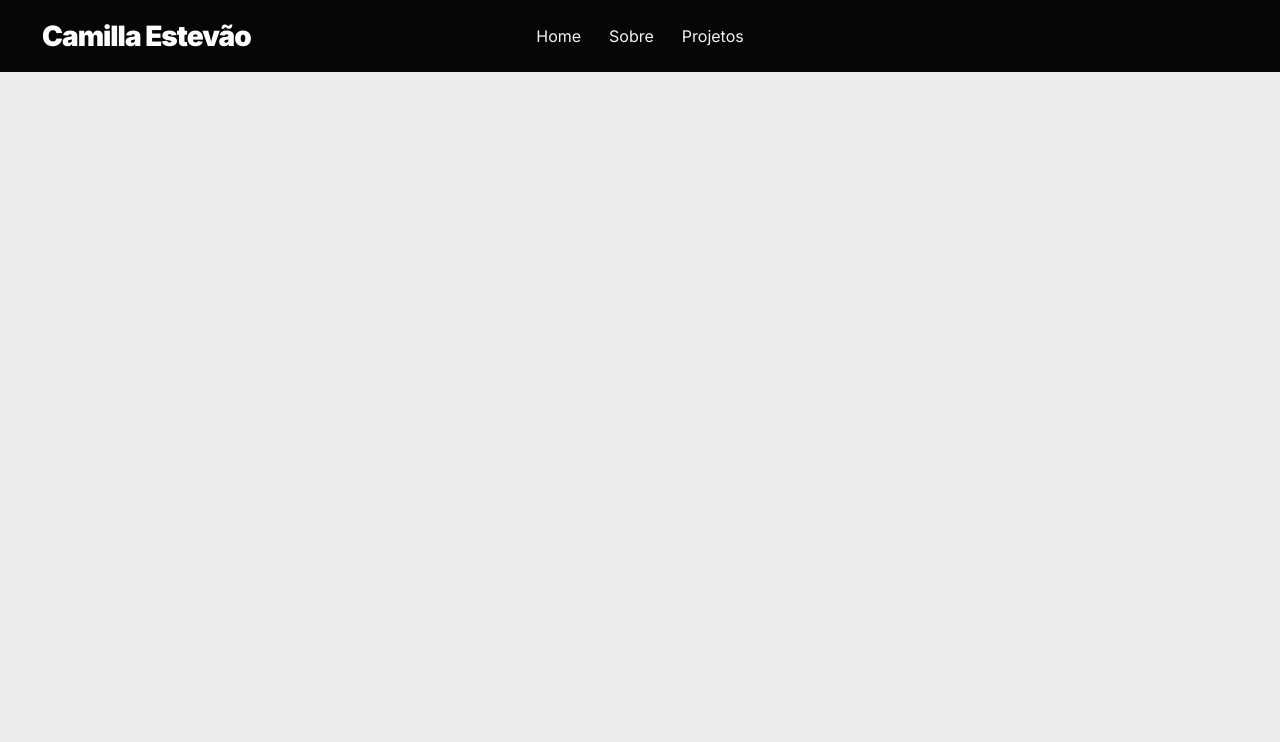
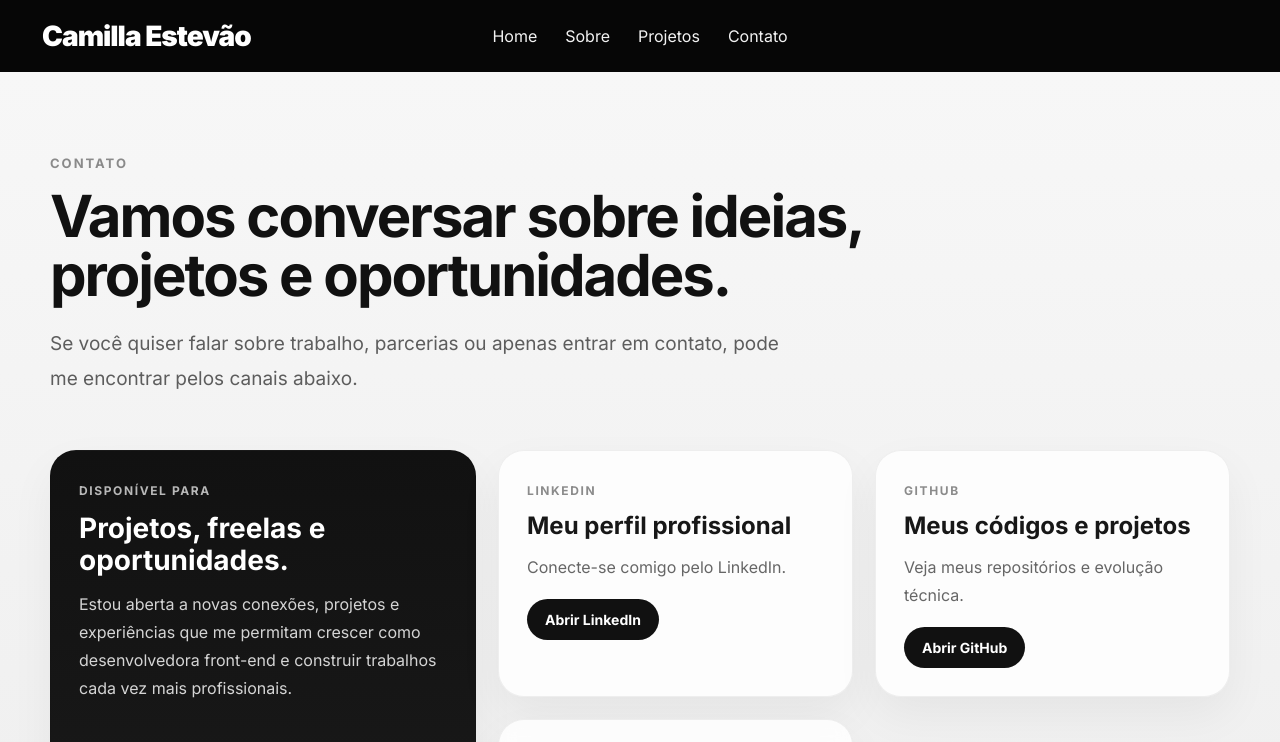
Before and after one commit to CamillaEstevao/portfolio, a React (Vite) app: page /contact in a window 1280 px wide. Shown: the top 742 px of the page. Built offline with nearby package versions, Linux system fonts and the light colour scheme.

Commit message:
nova página de contato

```diff
--- a/src/App.jsx
+++ b/src/App.jsx
@@ -2,6 +2,7 @@ import Header from "./components/Header";
 import Home from "./pages/Home";
 import About from "./pages/About";
 import Projects from "./pages/Projects";
+import Contact from "./pages/Contact";
 import { Routes, Route } from "react-router-dom";
 
 function App() {
@@ -12,6 +13,7 @@ function App() {
         <Route path="/" element={<Home />} />
         <Route path="/about" element={<About />} />
         <Route path="/projects" element={<Projects />} />
+        <Route path="/contact" element={<Contact />} />
       </Routes>
     </>
   );
--- a/src/components/Header.jsx
+++ b/src/components/Header.jsx
@@ -9,6 +9,7 @@ function Header() {
         <Link to="/">Home</Link>
         <Link to="/about">Sobre</Link>
         <Link to="/projects">Projetos</Link>
+        <Link to="/contact">Contato</Link>
       </nav>
     </header>
   );
--- a/src/index.css
+++ b/src/index.css
@@ -914,3 +914,155 @@ a {
     flex-direction: column;
   }
 }
+
+/*Página de Contact*/
+.contact-page {
+  min-height: calc(100vh - 72px);
+  background: linear-gradient(180deg, #f7f7f7 0%, #ededed 100%);
+  padding: 80px 20px 100px;
+}
+
+.contact-hero,
+.contact-grid {
+  width: 100%;
+  max-width: 1180px;
+  margin: 0 auto;
+}
+
+.contact-hero {
+  margin-bottom: 54px;
+}
+
+.contact-eyebrow {
+  display: inline-block;
+  margin-bottom: 16px;
+  font-size: 13px;
+  font-weight: 700;
+  letter-spacing: 2px;
+  text-transform: uppercase;
+  color: #8a8a8a;
+}
+
+.contact-hero h1 {
+  max-width: 900px;
+  font-size: 58px;
+  line-height: 1.02;
+  letter-spacing: -2px;
+  color: #111;
+  margin-bottom: 22px;
+}
+
+.contact-intro {
+  max-width: 760px;
+  font-size: 19px;
+  line-height: 1.8;
+  color: #5d5d5d;
+}
+
+.contact-grid {
+  display: grid;
+  grid-template-columns: 1.2fr 1fr 1fr;
+  gap: 22px;
+}
+
+.contact-card {
+  background: rgba(255, 255, 255, 0.82);
+  backdrop-filter: blur(8px);
+  border: 1px solid rgba(0, 0, 0, 0.06);
+  border-radius: 26px;
+  padding: 28px;
+  box-shadow: 0 18px 45px rgba(0, 0, 0, 0.05);
+}
+
+.contact-card-highlight {
+  grid-row: span 2;
+  background: linear-gradient(180deg, #111 0%, #1c1c1c 100%);
+  color: white;
+}
+
+.contact-card-label {
+  display: inline-block;
+  margin-bottom: 14px;
+  font-size: 12px;
+  font-weight: 700;
+  letter-spacing: 1.6px;
+  text-transform: uppercase;
+  color: #8b8b8b;
+}
+
+.contact-card-highlight .contact-card-label {
+  color: #b8b8b8;
+}
+
+.contact-card h2,
+.contact-card h3 {
+  font-size: 28px;
+  line-height: 1.15;
+  margin-bottom: 14px;
+  color: inherit;
+}
+
+.contact-card h3 {
+  font-size: 24px;
+  color: #171717;
+}
+
+.contact-card p {
+  font-size: 16px;
+  line-height: 1.75;
+  color: #666;
+  margin-bottom: 18px;
+}
+
+.contact-card-highlight p {
+  color: rgba(255, 255, 255, 0.82);
+}
+
+.contact-link {
+  display: inline-flex;
+  align-items: center;
+  justify-content: center;
+  padding: 12px 18px;
+  border-radius: 999px;
+  background: #111;
+  color: white;
+  font-size: 14px;
+  font-weight: 700;
+}
+
+@media (max-width: 980px) {
+  .contact-hero h1 {
+    font-size: 44px;
+  }
+
+  .contact-grid {
+    grid-template-columns: 1fr;
+  }
+
+  .contact-card-highlight {
+    grid-row: auto;
+  }
+}
+
+@media (max-width: 640px) {
+  .contact-page {
+    padding: 56px 16px 72px;
+  }
+
+  .contact-hero h1 {
+    font-size: 34px;
+  }
+
+  .contact-intro {
+    font-size: 17px;
+  }
+
+  .contact-card {
+    padding: 20px;
+  }
+
+  .contact-card h2,
+  .contact-card h3 {
+    font-size: 22px;
+  }
+}
--- /dev/null
+++ b/src/pages/Contact.jsx
@@ -0,0 +1,65 @@
+function Contact() {
+  return (
+    <section className="contact-page">
+      <div className="contact-hero">
+        <span className="contact-eyebrow">Contato</span>
+        <h1>Vamos conversar sobre ideias, projetos e oportunidades.</h1>
+        <p className="contact-intro">
+          Se você quiser falar sobre trabalho, parcerias ou apenas entrar em
+          contato, pode me encontrar pelos canais abaixo.
+        </p>
+      </div>
+
+      <div className="contact-grid">
+        <div className="contact-card contact-card-highlight">
+          <span className="contact-card-label">Disponível para</span>
+          <h2>Projetos, freelas e oportunidades.</h2>
+          <p>
+            Estou aberta a novas conexões, projetos e experiências que me
+            permitam crescer como desenvolvedora front-end e construir trabalhos
+            cada vez mais profissionais.
+          </p>
+        </div>
+
+        <div className="contact-card">
+          <span className="contact-card-label">LinkedIn</span>
+          <h3>Meu perfil profissional</h3>
+          <p>Conecte-se comigo pelo LinkedIn.</p>
+          <a
+            className="contact-link"
+            href="https://www.linkedin.com/in/camillaestevaolodi"
+            target="_blank"
+            rel="noopener noreferrer"
+          >
+            Abrir LinkedIn
+          </a>
+        </div>
+
+        <div className="contact-card">
+          <span className="contact-card-label">GitHub</span>
+          <h3>Meus códigos e projetos</h3>
+          <p>Veja meus repositórios e evolução técnica.</p>
+          <a
+            className="contact-link"
+            href="https://github.com/CamillaEstevao"
+            target="_blank"
+            rel="noopener noreferrer"
+          >
+            Abrir GitHub
+          </a>
+        </div>
+
+        <div className="contact-card">
+          <span className="contact-card-label">Email</span>
+          <h3>Fale comigo por email</h3>
+          <p>Para contato direto, propostas e mensagens.</p>
+          <a className="contact-link" href="mailto:camilla.desenvolvedora@gmail.com">
+            camilla.desenvolvedora@gmail.com
+          </a>
+        </div>
+      </div>
+    </section>
+  );
+}
+
+export default Contact;
```
